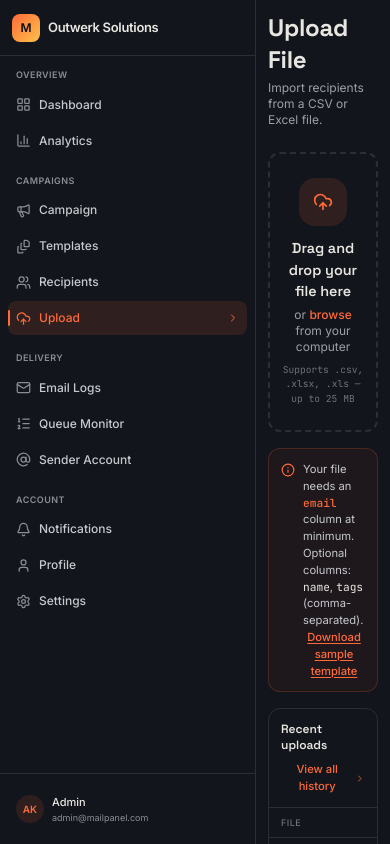
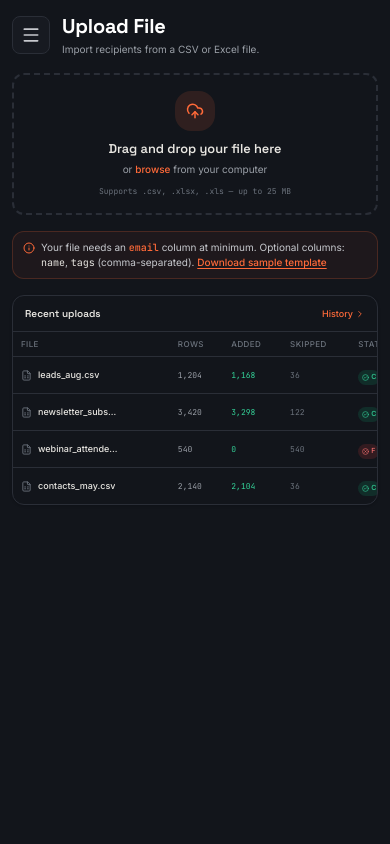
Before and after one commit to Muhibkhan12/email-automation, a React (Vite) app in the folder frontend/: page /user/upload in a window 390 px wide. Built offline with nearby package versions, Linux system fonts and the light colour scheme.

Commit message:
upload page done

```diff
--- a/frontend/src/pages/User/Upload.tsx
+++ b/frontend/src/pages/User/Upload.tsx
@@ -2,7 +2,7 @@ import React, { useCallback, useRef, useState } from "react";
 import Sidebar from "./Sidebar";
 import {
   UploadCloud, FileSpreadsheet, CheckCircle2, XCircle, Loader2,
-  X, Info, ChevronRight,
+  X, Info, ChevronRight, Menu,
 } from "lucide-react";
 
 const FONT = {
@@ -45,6 +45,7 @@ let idCounter = 0;
 const Upload = () => {
   const [files, setFiles] = useState<UploadFile[]>([]);
   const [isDragging, setIsDragging] = useState(false);
+  const [sidebarOpen, setSidebarOpen] = useState(false);
   const inputRef = useRef<HTMLInputElement>(null);
 
   const simulateUpload = (file: UploadFile) => {
@@ -109,7 +110,6 @@ const Upload = () => {
         @keyframes spin { to { transform: rotate(360deg); } }
         .spin { animation: spin 1s linear infinite; }
 
-        /* Custom scrollbar for the main content */
         .mf-main-content::-webkit-scrollbar {
           width: 6px;
         }
@@ -124,139 +124,62 @@ const Upload = () => {
           background: #3A3F4A;
         }
 
-        /* Mobile responsiveness */
-        @media (max-width: 768px) {
-          .mf-header {
-            margin-bottom: 1.5rem !important;
+        .sidebar-overlay {
+          animation: fadeIn 0.2s ease-in-out;
         }
-          .mf-header h1 {
-            font-size: 1.5rem !important;
+        @keyframes fadeIn {
+          from { opacity: 0; }
+          to { opacity: 1; }
         }
-          .mf-dropzone {
-            padding: 2rem 1rem !important;
+        .sidebar-slide {
+          animation: slideIn 0.25s ease-out;
         }
-          .mf-dropzone-icon {
-            width: 3rem !important;
-            height: 3rem !important;
-          }
-          .mf-dropzone-icon svg {
-            width: 1.25rem !important;
-            height: 1.25rem !important;
-          }
-          .mf-dropzone-title {
-            font-size: 0.9rem !important;
-          }
-          .mf-dropzone-subtitle {
-            font-size: 0.75rem !important;
-          }
-          .mf-dropzone-hint {
-            font-size: 0.6rem !important;
-          }
-          .mf-tip {
-            padding: 0.75rem !important;
-            font-size: 0.7rem !important;
-          }
-          .mf-tip-text {
-            font-size: 0.7rem !important;
-          }
-          .mf-upload-list {
-            padding: 0.75rem !important;
-          }
-          .mf-upload-item {
-            flex-direction: column !important;
-            align-items: stretch !important;
-            padding: 0.75rem !important;
-          }
-          .mf-upload-item-left {
-            width: 100% !important;
-          }
-          .mf-upload-item-right {
-            width: 100% !important;
-            margin-top: 0.5rem !important;
-          }
-          .mf-upload-name {
-            font-size: 0.8rem !important;
-          }
-          .mf-upload-size {
-            font-size: 0.6rem !important;
-          }
-          .mf-upload-status {
-            font-size: 0.65rem !important;
-          }
-          .mf-table-wrapper {
-            overflow-x: auto !important;
-          }
-          .mf-table-cell {
-            padding: 0.5rem 0.4rem !important;
-          }
-          .mf-table-cell-padded {
-            padding: 0.5rem 0.75rem !important;
-          }
-          .mf-file-name {
-            font-size: 0.75rem !important;
-          }
-          .mf-file-stats {
-            font-size: 0.65rem !important;
-          }
-          .mf-status-badge {
-            font-size: 0.6rem !important;
-            padding: 0.15rem 0.4rem !important;
-          }
-          .mf-timestamp {
-            font-size: 0.6rem !important;
-          }
-          .mf-recent-header {
-            flex-direction: column !important;
-            align-items: stretch !important;
-            gap: 0.5rem !important;
-          }
-          .mf-view-all {
-            font-size: 0.7rem !important;
-          }
-          .mf-main-content {
-            padding: 0.75rem !important;
-          }
-        }
-
-        @media (max-width: 640px) {
-          .mf-dropzone {
-            padding: 1.5rem 0.75rem !important;
-          }
-          .mf-upload-item {
-            padding: 0.5rem !important;
-          }
-          .mf-upload-name {
-            font-size: 0.7rem !important;
-          }
-          .mf-file-name {
-            font-size: 0.65rem !important;
-          }
-          .mf-file-stats {
-            font-size: 0.55rem !important;
-          }
-          .mf-upload-list {
-            padding: 0.5rem !important;
-          }
+        @keyframes slideIn {
+          from { transform: translateX(-100%); }
+          to { transform: translateX(0); }
         }
       `}</style>
 
-      {/* Sidebar - sticky on all screen sizes */}
-      <div className="sticky top-0 h-screen flex-shrink-0">
-        <Sidebar />
+      {/* Mobile Sidebar Overlay */}
+      {sidebarOpen && (
+        <div
+          className="lg:hidden fixed inset-0 z-40 sidebar-overlay bg-black/70"
+          onClick={() => setSidebarOpen(false)}
+        />
+      )}
+
+      {/* Sidebar */}
+      <div className={`
+        fixed lg:sticky top-0 z-50 h-screen flex-shrink-0 transition-transform duration-250 ease-out
+        ${sidebarOpen ? 'translate-x-0' : '-translate-x-full lg:translate-x-0'}
+        sidebar-slide
+      `}>
+        <Sidebar onClose={() => setSidebarOpen(false)} />
       </div>
 
       {/* Main content with scrolling */}
-      <main className="mf-main-content flex-1 overflow-y-auto p-3 md:p-6 lg:p-8" style={{ background: "#12151B", height: "100vh" }}>
+      <main className="mf-main-content flex-1 overflow-y-auto p-3 md:p-4 lg:p-6 xl:p-8" style={{ background: "#12151B", height: "100vh", width: "100%" }}>
         <div className="max-w-[1100px] mx-auto">
           {/* Header */}
-          <div className="mf-header mb-4 md:mb-7">
+          <div className="mf-header mb-4 md:mb-5 lg:mb-7">
+            <div className="flex items-center gap-3 md:gap-4">
+              {/* Mobile Menu Button */}
+              <button
+                onClick={() => setSidebarOpen(true)}
+                className="lg:hidden p-2 rounded-lg bg-[#171A21] border border-[#2A2E37] text-[#C7C9CE] hover:bg-[#1B1E24] transition-colors"
+              >
+                <Menu size={20} />
+              </button>
+              <div>
                 <h1
-              style={{ fontFamily: FONT.display, letterSpacing: "-0.01em" }}
-              className="text-2xl md:text-3xl font-bold text-[#E8E6E1]"
+                  style={{ fontFamily: FONT.display, letterSpacing: "-0.01em", color: "#FFFFFF" }}
+                  className="text-xl md:text-2xl lg:text-3xl font-bold"
                 >
                   Upload File
                 </h1>
-            <p className="mt-1 text-xs md:text-sm" style={{ color: "#9BA0A8" }}>Import recipients from a CSV or Excel file.</p>
+                <p className="mt-0.5 md:mt-1 text-[10px] md:text-xs lg:text-sm" style={{ color: "#9BA0A8" }}>Import recipients from a CSV or Excel file.</p>
+              </div>
+            </div>
           </div>
 
           {/* Dropzone */}
@@ -265,7 +188,7 @@ const Upload = () => {
             onDragLeave={() => setIsDragging(false)}
             onDrop={handleDrop}
             onClick={() => inputRef.current?.click()}
-            className="mf-dropzone mb-4 md:mb-6 flex flex-col items-center justify-center rounded-xl border-2 border-dashed p-6 md:p-12 text-center cursor-pointer transition-colors"
+            className="mf-dropzone mb-4 md:mb-5 lg:mb-6 flex flex-col items-center justify-center rounded-xl border-2 border-dashed p-4 md:p-6 lg:p-12 text-center cursor-pointer transition-colors"
             style={{
               borderColor: isDragging ? "#FF6A39" : "#2A2E37",
               background: isDragging ? "rgba(255,106,57,0.05)" : "#12151B",
@@ -279,24 +202,24 @@ const Upload = () => {
               className="hidden"
               onChange={(e) => addFiles(e.target.files)}
             />
-            <div className="mf-dropzone-icon w-10 h-10 md:w-14 md:h-14 rounded-2xl flex items-center justify-center mb-3 md:mb-4" style={{ background: "rgba(255,106,57,0.12)" }}>
-              <UploadCloud size={20} className="text-[#FF6A39]" />
+            <div className="mf-dropzone-icon w-10 h-10 md:w-12 md:h-12 lg:w-14 lg:h-14 rounded-2xl flex items-center justify-center mb-2 md:mb-3 lg:mb-4" style={{ background: "rgba(255,106,57,0.12)" }}>
+              <UploadCloud size={18} className="md:w-[20px] md:h-[20px] lg:w-[20px] lg:h-[20px] text-[#FF6A39]" />
             </div>
-            <p className="mf-dropzone-title font-semibold" style={{ fontFamily: FONT.display, color: "#E8E6E1", fontSize: "clamp(0.85rem, 2vw, 1rem)" }} >
+            <p className="mf-dropzone-title font-semibold" style={{ fontFamily: FONT.display, color: "#E8E6E1", fontSize: "clamp(0.8rem, 2vw, 1rem)" }}>
               Drag and drop your file here
             </p>
-            <p className="mf-dropzone-subtitle text-xs md:text-sm mt-1" style={{ color: "#9BA0A8" }}>
+            <p className="mf-dropzone-subtitle text-[10px] md:text-xs lg:text-sm mt-1" style={{ color: "#9BA0A8" }}>
               or <span className="text-[#FF6A39] font-medium">browse</span> from your computer
             </p>
-            <p className="mf-dropzone-hint mt-2 md:mt-4" style={{ fontFamily: FONT.mono, color: "#6B727C", fontSize: "clamp(0.55rem, 1vw, 0.75rem)" }}>
+            <p className="mf-dropzone-hint mt-2 md:mt-3 lg:mt-4" style={{ fontFamily: FONT.mono, color: "#6B727C", fontSize: "clamp(0.5rem, 0.8vw, 0.75rem)" }}>
               Supports .csv, .xlsx, .xls — up to 25 MB
             </p>
           </div>
 
           {/* Format tip */}
-          <div className="mf-tip mb-4 md:mb-6 flex items-start gap-2 md:gap-3 rounded-xl border px-3 md:px-4 py-2 md:py-3" style={{ borderColor: "rgba(255,106,57,0.2)", background: "rgba(255,106,57,0.05)" }}>
-            <Info size={14} className="text-[#FF6A39] shrink-0 mt-0.5" />
-            <p className="mf-tip-text text-[11px] md:text-[13px]" style={{ color: "#C7C9CE" }}>
+          <div className="mf-tip mb-4 md:mb-5 lg:mb-6 flex items-start gap-1.5 md:gap-2 lg:gap-3 rounded-xl border px-2.5 md:px-3 lg:px-4 py-2 md:py-2.5 lg:py-3" style={{ borderColor: "rgba(255,106,57,0.2)", background: "rgba(255,106,57,0.05)" }}>
+            <Info size={12} className="md:w-[13px] md:h-[13px] lg:w-[14px] lg:h-[14px] text-[#FF6A39] shrink-0 mt-0.5" />
+            <p className="mf-tip-text text-[10px] md:text-xs lg:text-[13px]" style={{ color: "#C7C9CE" }}>
               Your file needs an <span style={{ fontFamily: FONT.mono }} className="font-medium text-[#FF6A39]">email</span> column at minimum.
               Optional columns: <span style={{ fontFamily: FONT.mono }} className="text-[#E8E6E1]">name</span>, <span style={{ fontFamily: FONT.mono }} className="text-[#E8E6E1]">tags</span> (comma-separated).
               {" "}
@@ -306,23 +229,23 @@ const Upload = () => {
 
           {/* Active uploads */}
           {files.length > 0 && (
-            <div className="mf-upload-list mb-4 md:mb-6 rounded-xl border border-[#2A2E37] bg-[#12151B] shadow-sm overflow-hidden">
-              <div className="px-3 md:px-5 py-3 md:py-4 border-b border-[#2A2E37]">
-                <h2 style={{ fontFamily: FONT.display }} className="text-xs md:text-sm font-semibold bg-[#E8E6E1]">
+            <div className="mf-upload-list mb-4 md:mb-5 lg:mb-6 rounded-xl border border-[#2A2E37] bg-[#12151B] shadow-sm overflow-hidden">
+              <div className="px-3 md:px-4 lg:px-5 py-2.5 md:py-3 lg:py-4 border-b border-[#2A2E37]">
+                <h2 style={{ fontFamily: FONT.display }} className="text-[10px] md:text-xs lg:text-sm font-semibold text-[#E8E6E1]">
                   Uploading {files.length} {files.length === 1 ? "file" : "files"}
                 </h2>
               </div>
               <div className="divide-y divide-[#2A2E37]">
                 {files.map((f) => (
-                  <div key={f.id} className="mf-upload-item flex flex-col sm:flex-row items-start sm:items-center gap-2 sm:gap-3 px-3 md:px-5 py-3 md:py-4">
-                    <div className="mf-upload-item-left flex items-center gap-3 w-full sm:w-auto">
-                      <div className="w-7 h-7 md:w-9 md:h-9 rounded-lg flex items-center justify-center shrink-0" style={{ background: "rgba(255,106,57,0.08)" }}>
-                        <FileSpreadsheet size={14} className="text-[#FF6A39]" />
+                  <div key={f.id} className="mf-upload-item flex flex-col sm:flex-row items-start sm:items-center gap-2 sm:gap-3 px-3 md:px-4 lg:px-5 py-2.5 md:py-3 lg:py-4">
+                    <div className="mf-upload-item-left flex items-center gap-2 md:gap-3 w-full sm:w-auto">
+                      <div className="w-6 h-6 md:w-7 md:h-7 lg:h-9 lg:w-9 rounded-lg flex items-center justify-center shrink-0" style={{ background: "rgba(255,106,57,0.08)" }}>
+                        <FileSpreadsheet size={12} className="md:w-[13px] md:h-[13px] lg:w-[14px] lg:h-[14px] text-[#FF6A39]" />
                       </div>
                       <div className="flex-1 min-w-0">
                         <div className="flex flex-wrap items-center justify-between gap-1">
-                          <p className="mf-upload-name text-[11px] md:text-[13.5px] font-medium truncate" style={{ color: "#E8E6E1" }}>{f.name}</p>
-                          <span className="mf-upload-size shrink-0 ml-1 md:ml-2" style={{ fontFamily: FONT.mono, color: "#6B727C", fontSize: "clamp(0.55rem, 1vw, 0.75rem)" }}>
+                          <p className="mf-upload-name text-[10px] md:text-xs lg:text-[13.5px] font-medium truncate" style={{ color: "#E8E6E1" }}>{f.name}</p>
+                          <span className="mf-upload-size shrink-0 ml-1 md:ml-2" style={{ fontFamily: FONT.mono, color: "#6B727C", fontSize: "clamp(0.5rem, 0.8vw, 0.75rem)" }}>
                             {f.size}
                           </span>
                         </div>
@@ -336,27 +259,27 @@ const Upload = () => {
                           </div>
                         )}
                         {f.status === "processing" && (
-                          <p className="mf-upload-status flex items-center gap-1.5 text-[10px] md:text-[12px]" style={{ color: "#FBBF24" }}>
-                            <Loader2 size={10} className="spin" />
+                          <p className="mf-upload-status flex items-center gap-1 md:gap-1.5 text-[9px] md:text-[10px] lg:text-[12px]" style={{ color: "#FBBF24" }}>
+                            <Loader2 size={9} className="md:w-[10px] md:h-[10px] lg:w-[10px] lg:h-[10px] spin" />
                             Validating rows…
                           </p>
                         )}
                         {f.status === "success" && (
-                          <p className="mf-upload-status flex items-center gap-1.5" style={{ fontFamily: FONT.mono, color: "#34D399", fontSize: "clamp(0.55rem, 1vw, 0.75rem)" }}>
-                            <CheckCircle2 size={11} />
+                          <p className="mf-upload-status flex items-center gap-1 md:gap-1.5" style={{ fontFamily: FONT.mono, color: "#34D399", fontSize: "clamp(0.5rem, 0.8vw, 0.75rem)" }}>
+                            <CheckCircle2 size={10} className="md:w-[11px] md:h-[11px] lg:w-[11px] lg:h-[11px]" />
                             {f.rows?.toLocaleString()} recipients imported
                           </p>
                         )}
                         {f.status === "error" && (
-                          <p className="mf-upload-status flex items-center gap-1.5 text-[10px] md:text-[12px]" style={{ color: "#F87171" }}>
-                            <XCircle size={11} />
+                          <p className="mf-upload-status flex items-center gap-1 md:gap-1.5 text-[9px] md:text-[10px] lg:text-[12px]" style={{ color: "#F87171" }}>
+                            <XCircle size={10} className="md:w-[11px] md:h-[11px] lg:w-[11px] lg:h-[11px]" />
                             {f.errorMsg}
                           </p>
                         )}
                       </div>
                     </div>
-                    <button onClick={() => removeFile(f.id)} className="text-[#6B727C] hover:text-[#E8E6E1] shrink-0 self-end sm:self-center">
-                      <X size={14} />
+                    <button onClick={() => removeFile(f.id)} className="text-[#6B727C] hover:text-[#E8E6E1] shrink-0 self-end sm:self-center p-1">
+                      <X size={12} className="md:w-[13px] md:h-[13px] lg:w-[14px] lg:h-[14px]" />
                     </button>
                   </div>
                 ))}
@@ -366,58 +289,60 @@ const Upload = () => {
 
           {/* Recent uploads */}
           <div className="rounded-xl border border-[#2A2E37] bg-[#12151B] shadow-sm overflow-hidden">
-            <div className="mf-recent-header flex flex-wrap items-center justify-between px-3 md:px-5 py-3 md:py-4 border-b border-[#2A2E37] gap-2">
-              <h2 style={{ fontFamily: FONT.display }} className="text-xs md:text-sm font-semibold text-[#E8E6E1]">
+            <div className="mf-recent-header flex flex-wrap items-center justify-between px-3 md:px-4 lg:px-5 py-2.5 md:py-3 lg:py-4 border-b border-[#2A2E37] gap-2">
+              <h2 style={{ fontFamily: FONT.display }} className="text-[10px] md:text-xs lg:text-sm font-semibold text-[#E8E6E1]">
                 Recent uploads
               </h2>
-              <button className="mf-view-all flex items-center gap-0.5 md:gap-1 text-[10px] md:text-[12.5px] font-medium text-[#FF6A39] hover:text-[#e85a2c]">
-                View all history
-                <ChevronRight size={11} />
+              <button className="mf-view-all flex items-center gap-0.5 md:gap-1 text-[9px] md:text-[10px] lg:text-[12.5px] font-medium text-[#FF6A39] hover:text-[#e85a2c]">
+                <span className="hidden xs:inline">View all history</span>
+                <span className="xs:hidden">History</span>
+                <ChevronRight size={10} className="md:w-[11px] md:h-[11px] lg:w-[11px] lg:h-[11px]" />
               </button>
             </div>
             <div className="mf-table-wrapper overflow-x-auto">
-              <table className="w-full text-left" style={{ minWidth: "600px" }}>
+              <table className="w-full text-left" style={{ minWidth: "500px" }}>
                 <thead>
-                  <tr className="text-[9px] md:text-[11px] uppercase tracking-wider" style={{ color: "#6B727C" }}>
-                    <th className="mf-table-cell-padded px-3 md:px-5 py-2 md:py-2.5 font-medium">File</th>
-                    <th className="mf-table-cell px-2 md:px-3 py-2 md:py-2.5 font-medium">Rows</th>
-                    <th className="mf-table-cell px-2 md:px-3 py-2 md:py-2.5 font-medium">Added</th>
-                    <th className="mf-table-cell px-2 md:px-3 py-2 md:py-2.5 font-medium">Skipped</th>
-                    <th className="mf-table-cell px-2 md:px-3 py-2 md:py-2.5 font-medium">Status</th>
-                    <th className="mf-table-cell-padded px-3 md:px-5 py-2 md:py-2.5 font-medium text-right">Uploaded</th>
+                  <tr className="text-[8px] md:text-[9px] lg:text-[11px] uppercase tracking-wider" style={{ color: "#6B727C" }}>
+                    <th className="mf-table-cell-padded px-2 md:px-3 lg:px-5 py-1.5 md:py-2 lg:py-2.5 font-medium">File</th>
+                    <th className="mf-table-cell px-1.5 md:px-2 lg:px-3 py-1.5 md:py-2 lg:py-2.5 font-medium">Rows</th>
+                    <th className="mf-table-cell px-1.5 md:px-2 lg:px-3 py-1.5 md:py-2 lg:py-2.5 font-medium">Added</th>
+                    <th className="mf-table-cell px-1.5 md:px-2 lg:px-3 py-1.5 md:py-2 lg:py-2.5 font-medium">Skipped</th>
+                    <th className="mf-table-cell px-1.5 md:px-2 lg:px-3 py-1.5 md:py-2 lg:py-2.5 font-medium">Status</th>
+                    <th className="mf-table-cell-padded px-2 md:px-3 lg:px-5 py-1.5 md:py-2 lg:py-2.5 font-medium text-right">Uploaded</th>
                   </tr>
                 </thead>
                 <tbody>
                   {recentUploads.map((u) => (
                     <tr key={u.id} className="border-t border-[#2A2E37] hover:bg-[#1B1E24] transition-colors">
-                      <td className="mf-table-cell-padded px-3 md:px-5 py-2 md:py-3">
-                        <div className="flex items-center gap-1.5 md:gap-2.5">
-                          <FileSpreadsheet size={13} className="text-[#6B727C]" />
-                          <span className="mf-file-name text-[11px] md:text-[13.5px] font-medium truncate max-w-[120px] md:max-w-none" style={{ color: "#E8E6E1" }}>{u.name}</span>
+                      <td className="mf-table-cell-padded px-2 md:px-3 lg:px-5 py-1.5 md:py-2 lg:py-3">
+                        <div className="flex items-center gap-1.5 md:gap-2 lg:gap-2.5">
+                          <FileSpreadsheet size={11} className="md:w-[12px] md:h-[12px] lg:w-[13px] lg:h-[13px] text-[#6B727C]" />
+                          <span className="mf-file-name text-[9px] md:text-[10px] lg:text-[13.5px] font-medium truncate max-w-[80px] md:max-w-[120px] lg:max-w-none" style={{ color: "#E8E6E1" }}>{u.name}</span>
                         </div>
                       </td>
-                      <td className="mf-file-stats px-2 md:px-3 py-2 md:py-3 text-[10px] md:text-[13px]" style={{ fontFamily: FONT.mono, color: "#9BA0A8" }}>
+                      <td className="mf-file-stats px-1.5 md:px-2 lg:px-3 py-1.5 md:py-2 lg:py-3 text-[8px] md:text-[9px] lg:text-[13px]" style={{ fontFamily: FONT.mono, color: "#9BA0A8" }}>
                         {u.rows.toLocaleString()}
                       </td>
-                      <td className="mf-file-stats px-2 md:px-3 py-2 md:py-3 text-[10px] md:text-[13px]" style={{ fontFamily: FONT.mono, color: "#34D399" }}>
+                      <td className="mf-file-stats px-1.5 md:px-2 lg:px-3 py-1.5 md:py-2 lg:py-3 text-[8px] md:text-[9px] lg:text-[13px]" style={{ fontFamily: FONT.mono, color: "#34D399" }}>
                         {u.addedCount.toLocaleString()}
                       </td>
-                      <td className="mf-file-stats px-2 md:px-3 py-2 md:py-3 text-[10px] md:text-[13px]" style={{ fontFamily: FONT.mono, color: "#6B727C" }}>
+                      <td className="mf-file-stats px-1.5 md:px-2 lg:px-3 py-1.5 md:py-2 lg:py-3 text-[8px] md:text-[9px] lg:text-[13px]" style={{ fontFamily: FONT.mono, color: "#6B727C" }}>
                         {u.skippedCount.toLocaleString()}
                       </td>
-                      <td className="px-2 md:px-3 py-2 md:py-3">
+                      <td className="px-1.5 md:px-2 lg:px-3 py-1.5 md:py-2 lg:py-3">
                         <span
-                          className="mf-status-badge inline-flex items-center gap-0.5 md:gap-1 rounded-full px-1.5 md:px-2 py-0.5 md:py-0.5 text-[8px] md:text-[11.5px] font-medium whitespace-nowrap"
+                          className="mf-status-badge inline-flex items-center gap-0.5 md:gap-1 rounded-full px-1 md:px-1.5 lg:px-2 py-0.5 text-[7px] md:text-[8px] lg:text-[11.5px] font-medium whitespace-nowrap"
                           style={{
                             backgroundColor: u.status === "Completed" ? "rgba(16,185,129,0.15)" : "rgba(239,68,68,0.15)",
                             color: u.status === "Completed" ? "#34D399" : "#F87171"
                           }}
                         >
-                          {u.status === "Completed" ? <CheckCircle2 size={9} /> : <XCircle size={9} />}
-                          {u.status}
+                          {u.status === "Completed" ? <CheckCircle2 size={7} className="md:w-[8px] md:h-[8px] lg:w-[9px] lg:h-[9px]" /> : <XCircle size={7} className="md:w-[8px] md:h-[8px] lg:w-[9px] lg:h-[9px]" />}
+                          <span className="hidden xs:inline">{u.status}</span>
+                          <span className="xs:hidden">{u.status.charAt(0)}</span>
                         </span>
                       </td>
-                      <td className="mf-timestamp px-3 md:px-5 py-2 md:py-3 text-[9px] md:text-[12.5px] text-right whitespace-nowrap" style={{ color: "#6B727C" }}>
+                      <td className="mf-timestamp px-2 md:px-3 lg:px-5 py-1.5 md:py-2 lg:py-3 text-[7px] md:text-[8px] lg:text-[12.5px] text-right whitespace-nowrap" style={{ color: "#6B727C" }}>
                         {u.uploadedAt}
                       </td>
                     </tr>
```
Lines whose indentation alone changed are shown as unchanged.
